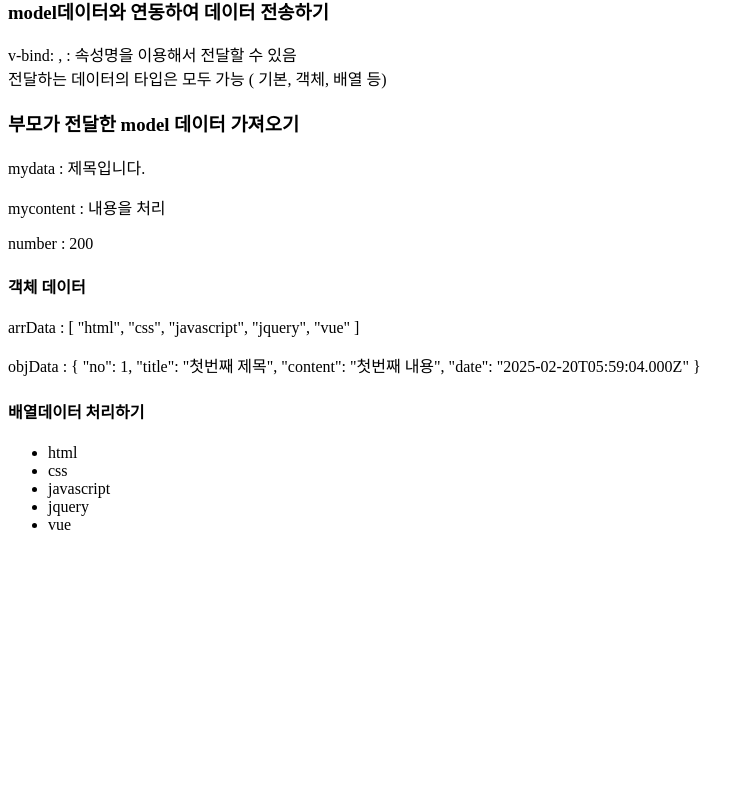
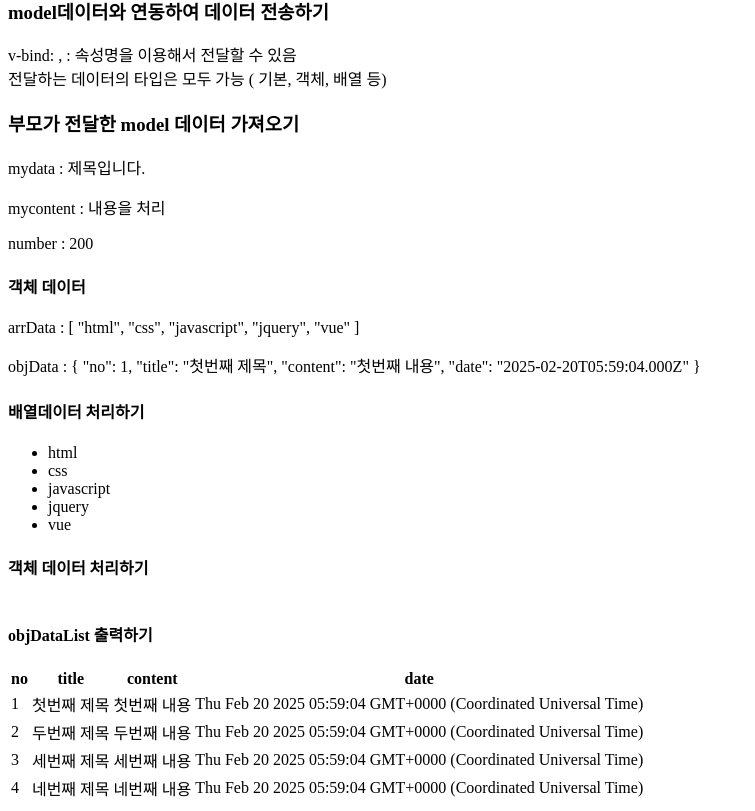
Before and after one commit to woogamjaa/vue, a Vue app in the folder vuework/npmtest/sfctest/: page / in a window 1280 px wide. Shown: the part 2715-3526 px from the top of the page, without its empty margins (0-755 px from the left). Before the commit the page ends 3265 px from the top, so only its background shows below. Built offline with nearby package versions, Linux system fonts and the light colour scheme.

Commit message:
objDataList for문 이용하여 데이터 출력 연동

```diff
--- a/vuework/npmtest/sfctest/src/components/03_props_emit/02_PropChildComponent2.vue
+++ b/vuework/npmtest/sfctest/src/components/03_props_emit/02_PropChildComponent2.vue
@@ -15,6 +15,15 @@
                 <li v-for="subject in arrData" :key="subject">{{subject}}</li>
             </ul>
 
+            <h4>객체 데이터 처리하기</h4>
+            <table>
+                <thead>
+                    <th v-for="(v,k) in objdata"> {{k}}</th>
+                </thead>
+                <tbody>
+                    <td v-for="(v,k) in objdata"> {{v}}</td>
+                </tbody>
+            </table>
 
         </div>
     </div>
--- /dev/null
+++ b/vuework/npmtest/sfctest/src/components/03_props_emit/MyPropChildComponent.vue
@@ -0,0 +1,26 @@
+<template>
+    <div>
+        <h4>objDataList 출력하기</h4>
+            <table>
+                <thead>
+                    <th v-for="(v,k) in objDataList[0]"> {{k}}</th>
+                </thead>
+                <tbody>
+                    <tr v-for="(v,k) in objDataList">
+                        <td v-for="index in v">{{index}}</td>
+                        <!-- <td>{{ v.no }}</td>
+                        <td>{{ v.title }}</td> -->
+                    </tr>
+                </tbody>
+            </table>
+    </div>
+</template>
+<script>
+export default {
+    name:"MypropsChildComponent2",
+    props:["objDataList"]
+}
+</script>
+<style>
+
+</style>
--- a/vuework/npmtest/sfctest/src/components/03_props_emit/ParentComponent.vue
+++ b/vuework/npmtest/sfctest/src/components/03_props_emit/ParentComponent.vue
@@ -13,11 +13,15 @@
 
         <PropChildComponet2 v-bind:title="mydata" :content="mycontent" :su="number"
         :arrData="subjectList" :objData="objData"/>
+
+
+        <MyPropChildComponent v-bind:objDataList="objDataList"/>
     </div>
 </template>
 <script>
 import PropChildComponet from './01_PropChildComponent.vue';
 import PropChildComponet2 from './02_PropChildComponent2.vue';
+import MyPropChildComponent from './MyPropChildComponent.vue';
 
 const model={
     mydata:"제목입니다.",
@@ -25,10 +29,17 @@ const model={
     number:200,
     subjectList:["html","css","javascript","jquery","vue"],
     objData:{no:1,title:"첫번째 제목",content:"첫번째 내용",date:new Date()},
+    //MyPropChildComponent를 만들어서 아래 데이터로 테이블을 완성하기
+    objDataList:[
+        {no:1,title:"첫번째 제목",content:"첫번째 내용",date:new Date()},
+        {no:2,title:"두번째 제목",content:"두번째 내용",date:new Date()},
+        {no:3,title:"세번째 제목",content:"세번째 내용",date:new Date()},
+        {no:4,title:"네번째 제목",content:"네번째 내용",date:new Date()}
+    ]
 }
 export default {
     name:"propcontainer",
-    components:{PropChildComponet,PropChildComponet2},
+    components:{PropChildComponet,PropChildComponet2,MyPropChildComponent},
     data(){
         return model;
     }
```
